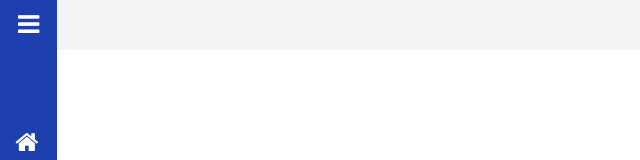
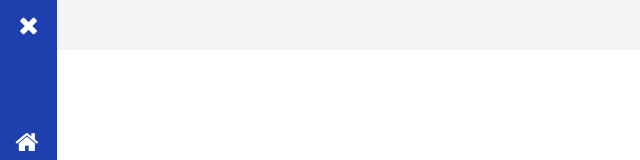
Before and after one commit to iamBlissMedik/contact-appVue, a Vue app: page / in a window 1280 px wide. Shown: the top 160 px of the page, without its empty margins (0-640 px from the left). Built offline with nearby package versions, Linux system fonts and the light colour scheme.

Commit message:
toggle the sidebar

```diff
--- a/src/components/Header.vue
+++ b/src/components/Header.vue
@@ -1,13 +1,25 @@
-        <script setup>
-
-        </script>
+<script setup>
+import { ref } from "vue";
+import { useContactStore } from "../stores/contactList";
+const store = useContactStore();
+</script>
 <template>
-    <div class="w-full h-[50px] bg-gray-100">
-
+  <div class="w-full h-[50px] bg-gray-100">
+    <!-- home icon -->
+    <div
+      class="h-[50px] flex w-[60px] ml-3 items-center"
+      v-if="!store.side"
+      @click="store.open"
+    >
+      <a href="#">
+        <i class="fa fa-bars" aria-hidden="true"></i>
+      </a>
     </div>
+  </div>
 </template>
 
-
-<style  scoped>
-
-</style>
+<style scoped>
+div i {
+  color: black;
+  font-size: 25px;
+}</style>
--- a/src/components/SideBar.vue
+++ b/src/components/SideBar.vue
@@ -1,11 +1,15 @@
-<script setup></script>
+<script setup>
+import { useContactStore } from "../stores/contactList";
+const store = useContactStore();
+</script>
 <template>
-  <div class="h-screen w-[60px] bg-blue-800 flex flex-col items-center">
-    <!-- home icon -->
-    <div class="h-[50px] flex justify-center items-center">
-      <a href="#">
-        <i class="fa fa-bars" aria-hidden="true"></i>
-      </a>
+  <div
+    class="h-screen w-[60px] bg-blue-800 flex flex-col items-center"
+    v-if="store.side"
+  >
+    <!-- close sidebar -->
+    <div class="h-[50px] flex justify-center items-center cursor-pointer" @click="store.close">
+      <i class="fa fa-times" aria-hidden="true"></i>
     </div>
     <!-- other icons -->
     <div class="h-[calc(100vh-50px)] flex flex-col justify-around">
--- a/src/stores/contactList.js
+++ b/src/stores/contactList.js
@@ -17,6 +17,13 @@ export const useContactStore = defineStore("contact", () => {
     },
   ]);
   const addContact = (contact) => contacts.push(contact);
+  const side = ref(true);
+  const close = () => {
+    side.value = false;
+  };
+  const open = () => {
+    side.value = true;
+  };
 
-  return { contacts, addContact };
+  return { contacts, addContact, side, open, close };
 });
```
